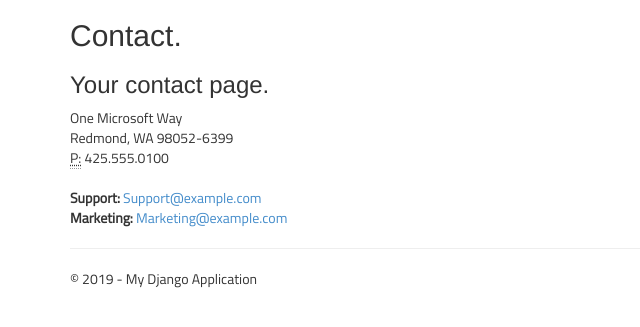
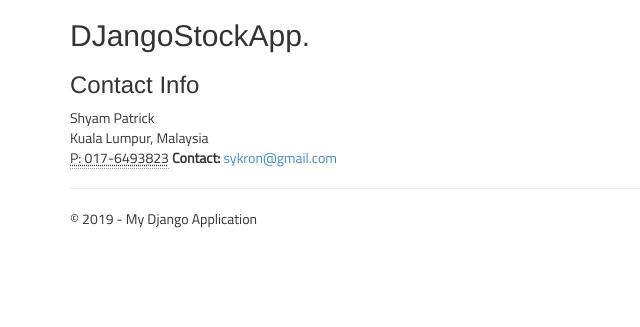
Before and after one commit to shyampatrick/DjangoStockApp, a Django app: page /contact/ in a window 1280 px wide. Shown: the part 51-378 px from the top of the page, without its empty margins (0-640 px from the left). Run offline with Django 3.2, Linux system fonts and the light colour scheme; some libraries are stand-ins or nearby versions.

Commit message:
Final touches - About, Contact

```diff
--- a/StockApp/Quotes/templates/Quotes/index.html
+++ b/StockApp/Quotes/templates/Quotes/index.html
@@ -39,6 +39,6 @@
 	</div>
 </div>
 
-<a href="{% url 'Quotes:add_stock' %}">Add Stock</a>
+<a href="{% url 'Quotes:add_stock' %}">Favorite Stock</a>
 
 {% endblock %}
--- a/StockApp/app/templates/app/contact.html
+++ b/StockApp/app/templates/app/contact.html
@@ -6,15 +6,10 @@
 <h3>{{ message }}</h3>
 
 <address>
-    One Microsoft Way<br />
-    Redmond, WA 98052-6399<br />
-    <abbr title="Phone">P:</abbr>
-    425.555.0100
-</address>
-
-<address>
-    <strong>Support:</strong>   <a href="mailto:Support@example.com">Support@example.com</a><br />
-    <strong>Marketing:</strong> <a href="mailto:Marketing@example.com">Marketing@example.com</a>
+   Shyam Patrick<br />
+    Kuala Lumpur, Malaysia<br />
+    <abbr title="Phone">P: 017-6493823</abbr>
+    <strong>Contact:</strong>   <a href="sykron@gmail.com">sykron@gmail.com</a><br />
 </address>
 
 {% endblock %}
--- a/StockApp/app/views.py
+++ b/StockApp/app/views.py
@@ -23,8 +23,8 @@ def contact(request):
     return render(request,
         'app/contact.html',
         {
-            'title':'Contact',
-            'message':'Your contact page.',
+            'title':'DJangoStockApp',
+            'message':'Contact Info',
             'year':datetime.now().year,
         })
 
@@ -34,7 +34,7 @@ def about(request):
     return render(request,
         'app/about.html',
         {
-            'title':'About',
-            'message':'Your application description page.',
+            'title':'DjangoStockApp',
+            'message':'Demo StockApp displaying stock info from IEXCloud.',
             'year':datetime.now().year,
         })
```
Also changed, not shown: StockApp/app/templates/app/about.html (+8 -1 lines), StockApp/db.sqlite3.
